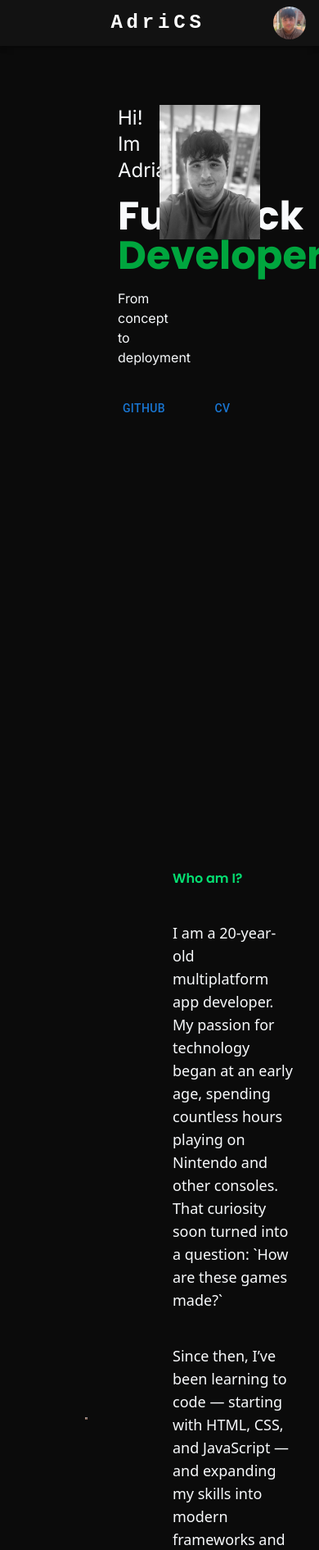
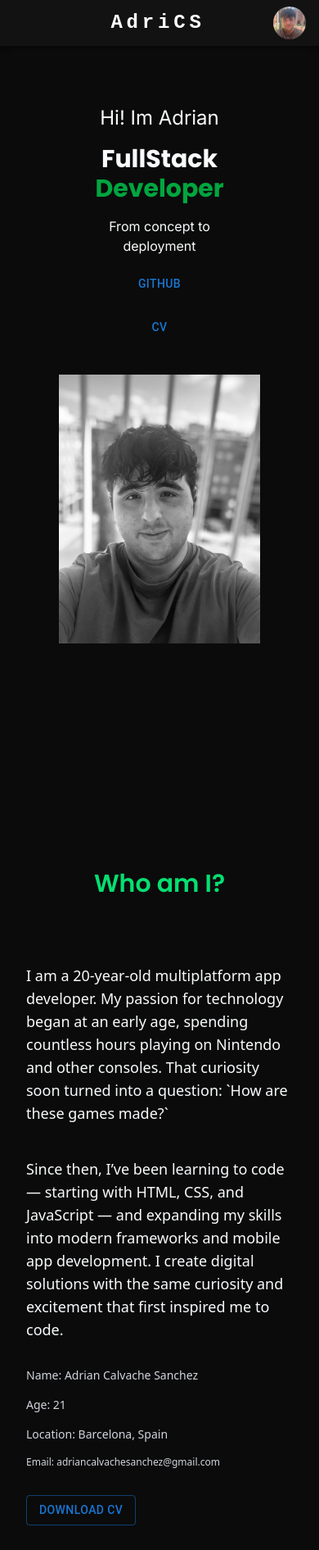
Before and after one commit to Adriics/portfolio, a Next.js app: page / in a window 390 px wide. Shown: the top 1891 px of the page at 82% size. Built offline with nearby package versions, Linux system fonts and the light colour scheme; some icons are missing.

Commit message:
feat: add responsive styles

```diff
--- a/src/components/sections/About.tsx
+++ b/src/components/sections/About.tsx
@@ -1,55 +1,20 @@
-import Button from "@mui/material/Button"
 import Image from "next/image"
+import { AboutContent } from "../ui/AboutContent"
 
 export default function About() {
-  const name = "Adrian Calvache Sanchez"
-  const age = new Date().getFullYear() - 2004
-  const location = "Barcelona, Spain"
-  const email = "adriancalvachesanchez@gmail.com"
-
   return (
-    <section className="font-sans flex flex-col min-h-screen items-center gap-32 sm:p-20">
-      <div className="grid grid-cols-2 gap-8">
-        <div className="flex flex-col justify-center px-18 gap-4">
+    <section className="font-sans flex flex-col min-h-screen items-center justify-center gap-32 sm:p-20">
+      <div className="grid grid-cols-1 lg:grid-cols-2 gap-8">
+        <div className="flex flex-col justify-center px-4 gap-4 order-2 lg:order-1">
           <Image
             src="/avatar.jpeg"
             alt="Hero Image"
-            className="object-contain"
-            width={400}
+            className="object-contain max-w-sm mx-auto md:w-xl"
+            width={200}
             height={200}
           />
         </div>
-        <div className="font-inter">
-          <h2 className="text-green-400 font-semibold">Who am I?</h2>
-          <p className="pt-10 text-lg leading-7">
-            I am a 20-year-old multiplatform app developer. My passion for
-            technology began at an early age, spending countless hours playing
-            on Nintendo and other consoles. That curiosity soon turned into a
-            question: `How are these games made?`
-          </p>
-          <p className="pt-10 text-lg leading-7">
-            Since then, I’ve been learning to code — starting with HTML, CSS,
-            and JavaScript — and expanding my skills into modern frameworks and
-            mobile app development. I create digital solutions with the same
-            curiosity and excitement that first inspired me to code.
-          </p>
-
-          <div className="grid grid-cols-2 gap-4 pt-8 text-sm text-gray-300 mb-8">
-            <span>Name: {name}</span>
-            <span>Age: {age}</span>
-            <span>Location: {location}</span>
-            <span>Email: {email}</span>
-          </div>
-
-          <Button
-            className="border-green-400 text-green-400 hover:bg-green-400 hover:text-black w-fit"
-            variant="outlined"
-            href="/Curriculum_Adrian_Calvache.pdf"
-            target="_blank"
-          >
-            Download CV
-          </Button>
-        </div>
+        <AboutContent />
       </div>
     </section>
   )
--- a/src/components/sections/Hero.tsx
+++ b/src/components/sections/Hero.tsx
@@ -4,15 +4,15 @@ import Image from "next/image"
 export function Hero() {
   return (
     <>
-      <section className="block w-full min-h-screen p-10 sm:p-17">
-        <div className="grid grid-cols-2">
-          <div className="flex flex-col justify-center px-18 gap-4">
-            <p className="text-2xl">Hi! Im Adrian</p>
-            <h2 className="font-poppins text-5xl font-bold">
+      <section className="block w-full min-h-screen p-10 ">
+        <div className="grid grid-cols-1 justify-center md:grid-cols-2 md:p-16 lg:p-4">
+          <div className="flex flex-col text-center w-full justify-center px-4 gap-4">
+            <p className="text-2xl lg:text-3xl">Hi! Im Adrian</p>
+            <h2 className="font-poppins text-3xl md:text-3xl font-bold lg:text-4xl">
               FullStack <span className="text-green-600">Developer</span>
             </h2>
-            <p>From concept to deployment</p>
-            <div className="flex gap-8 pt-4">
+            <p className="lg:text-xl">From concept to deployment</p>
+            <div className="flex flex-col gap-4 pb-10 md:flex-row md:justify-center">
               <Button
                 aria-label="Descargar CV"
                 component="a"
@@ -34,7 +34,7 @@ export function Hero() {
             <Image
               src="/photo-black.jpg"
               alt="Hero Image"
-              className="object-contain"
+              className="object-contain w-full max-w-sm mx-auto"
               width={470}
               height={470}
             />
--- /dev/null
+++ b/src/components/ui/AboutContent.tsx
@@ -0,0 +1,46 @@
+import Button from "@mui/material/Button"
+
+export function AboutContent() {
+  const name = "Adrian Calvache Sanchez"
+  const age = new Date().getFullYear() - 2004
+  const location = "Barcelona, Spain"
+  const email = "adriancalvachesanchez@gmail.com"
+
+  return (
+    <>
+      <div className="font-inter max-w-sm order-1 lg:order-2 justify-center items-center">
+        <h2 className="text-green-400 text-3xl sm:text-4xl font-semibold text-center pb-10">
+          Who am I?
+        </h2>
+        <p className="pt-10 text-lg leading-7">
+          I am a 20-year-old multiplatform app developer. My passion for
+          technology began at an early age, spending countless hours playing on
+          Nintendo and other consoles. That curiosity soon turned into a
+          question: `How are these games made?`
+        </p>
+        <p className="pt-10 text-lg leading-7">
+          Since then, I’ve been learning to code — starting with HTML, CSS, and
+          JavaScript — and expanding my skills into modern frameworks and mobile
+          app development. I create digital solutions with the same curiosity
+          and excitement that first inspired me to code.
+        </p>
+
+        <div className="grid grid-cols-1 gap-4 pt-8 text-sm text-gray-300 mb-8">
+          <span>Name: {name}</span>
+          <span>Age: {age}</span>
+          <span>Location: {location}</span>
+          <span className="text-xs md:text-sm">Email: {email}</span>
+        </div>
+
+        <Button
+          className="hover:text-black justify-center"
+          variant="outlined"
+          href="/Curriculum_Adrian_Calvache.pdf"
+          target="_blank"
+        >
+          Download CV
+        </Button>
+      </div>
+    </>
+  )
+}
--- a/src/components/ui/ProjectCard.tsx
+++ b/src/components/ui/ProjectCard.tsx
@@ -20,11 +20,11 @@ export function ProjectCard() {
 
   return (
     <>
-      <section className="w-full font-sans grid grid-cols-1 p-8 pb-20 sm:p-20">
+      <section className="w-full font-sans grid grid-cols-1 p-8 pb-20 lg:grid-cols-2 gap-10 md:items-center">
         {projects.map((project, index) => (
           <div
             key={index}
-            className="w-full flex max-w-3xl items-center mb-8 border rounded-lg overflow-hidden shadow-lg"
+            className="w-full flex flex-col max-w-3xl items-center mb-8 border rounded-lg overflow-hidden shadow-lg md:flex-col md:justify-center md:items-center p-4"
           >
             <Image
               src={project.imageUrl}
@@ -35,13 +35,17 @@ export function ProjectCard() {
             />
             <article>
               <div className="p-6">
-                <h3 className="text-xl font-bold mb-2">{project.title}</h3>
-                <p className="text-gray-300 mb-4">{project.description}</p>
+                <h3 className="text-xl font-bold mb-2 md:text-xl">
+                  {project.title}
+                </h3>
+                <p className="text-gray-300 mb-4 text-sm md:text-xl">
+                  {project.description}
+                </p>
                 <a
                   href={project.projectUrl}
                   target="_blank"
                   rel="noopener noreferrer"
-                  className="text-blue-400 hover:underline"
+                  className="text-blue-400 text-xl hover:underline md:text-sm"
                 >
                   View Project
                 </a>
```
